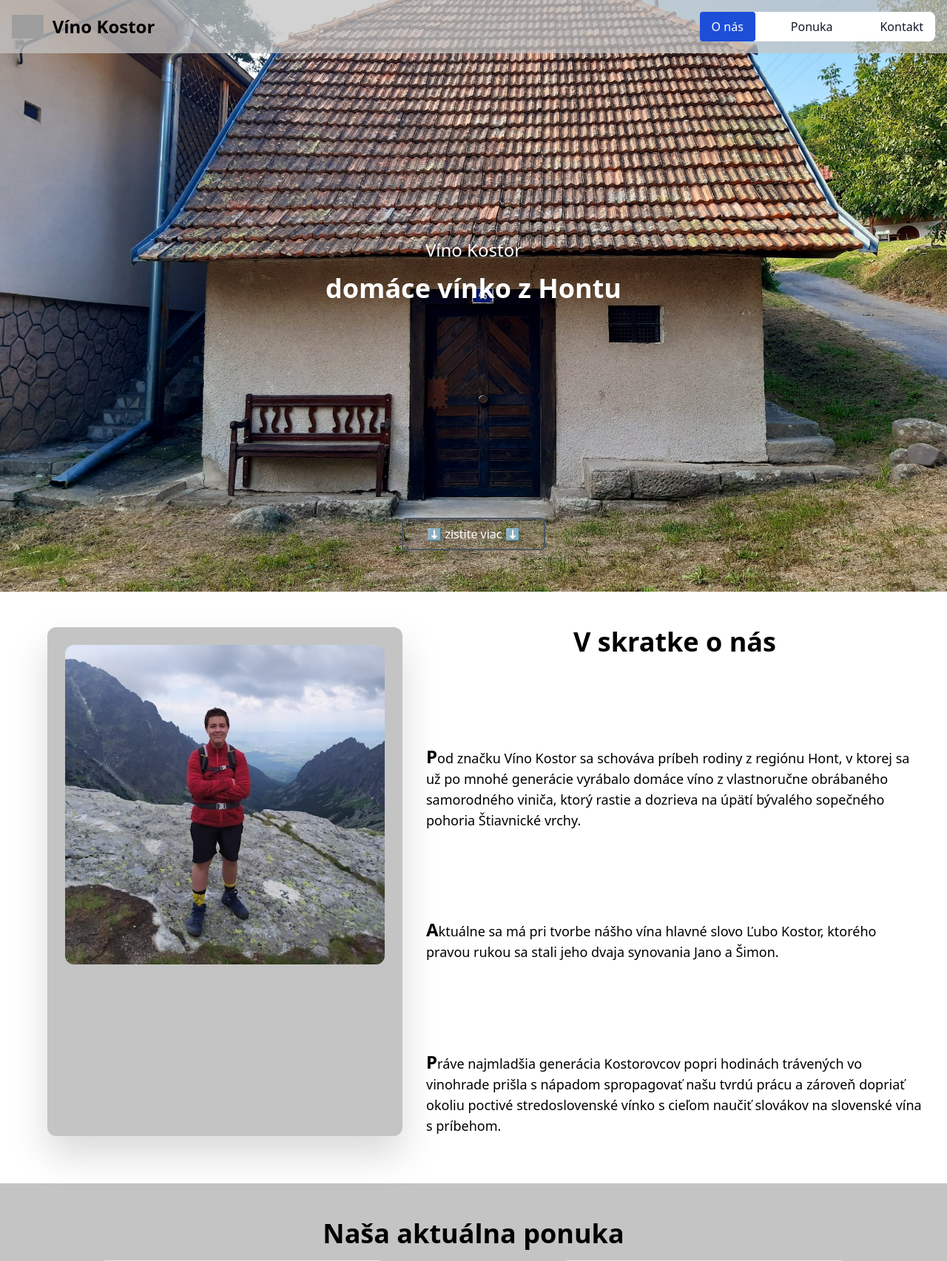
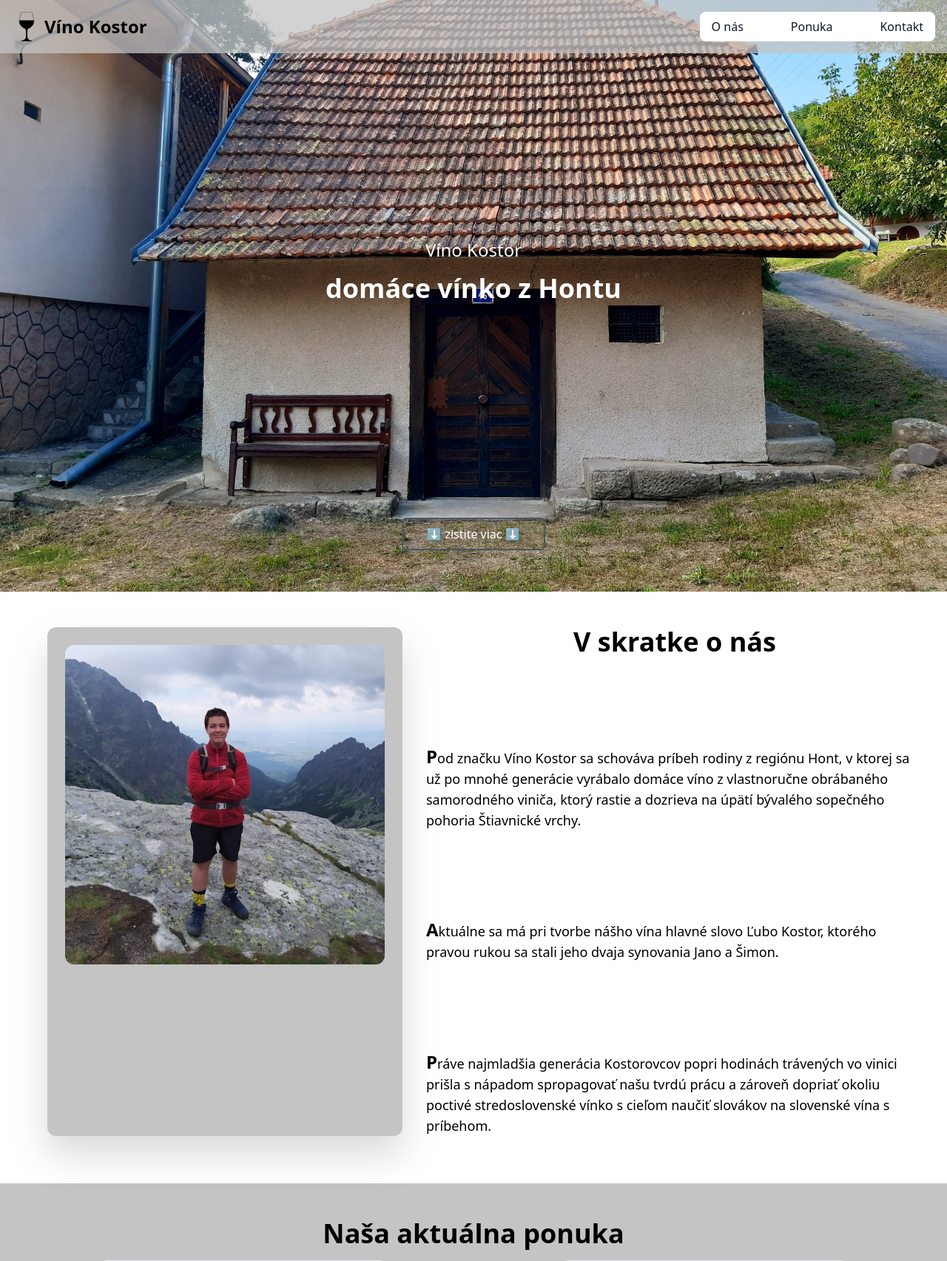
Before and after one commit to Jancikos/vino-kostor, a PHP site: page / in a window 1280 px wide. Shown: the top 1705 px of the page at 74% size. Run offline with PHP 8.4, Linux system fonts and the light colour scheme; style sheets or scripts are compiled from the project's sources; some libraries are stand-ins or nearby versions; grey boxes are pictures that could not be loaded.

Commit message:
navbar edit

```diff
--- a/css/app.css
+++ b/css/app.css
@@ -3,6 +3,9 @@
 @tailwind utilities;
 
 /* general */
+:root {
+    scroll-behavior: smooth;
+}
 section {
     @apply min-h-screen px-8 py-12 box-border bg-primary;
 }
@@ -22,7 +25,7 @@ h2 {
         hover:bg-gray-100;
 
     @apply
-        md:hover:bg-transparent md:hover:text-blue-700 md:px-4 md:py-2;
+        md:hover:bg-primary md:hover:text-blue-700 md:px-4 md:py-2;
 }
 .navbar-item.selected {
     @apply text-white bg-blue-700 rounded;
@@ -100,7 +103,7 @@ h2 {
 
 /* footer */
 footer {
-    @apply w-screen bg-primary max-h-screen;
+    @apply w-full bg-primary max-h-screen;
     @apply flex flex-col md:flex-row items-center justify-around;
     @apply text-secondary text-center text-xl;
 }
--- a/index.html
+++ b/index.html
@@ -11,11 +11,19 @@
     <link rel="stylesheet" href="dist/output.css">
 </head>
 
-    <nav class="bg-primary bg-opacity-75 border-gray-200 absolute w-screen box-border">
+    <nav class="bg-primary bg-opacity-75 border-gray-200 absolute top-0 w-full box-border">
         <div class="max-w-screen-xl flex flex-wrap justify-between mx-auto p-4">
             <a href="https://flowbite.com/" class="flex items-center">
-                <img src="https://flowbite.com/docs/images/logo.svg" class="h-8 mr-3" alt="Flowbite Logo" />
-                <span class="self-center text-2xl font-semibold whitespace-nowrap dark:text-white">Víno Kostor</span>
+                <svg id="svg4170" class="w-10 h-10 mr-1" xmlns:rdf="http://www.w3.org/1999/02/22-rdf-syntax-ns#" xmlns="http://www.w3.org/2000/svg" height="282.22mm" width="142.06mm" version="1.1" xmlns:cc="http://creativecommons.org/ns#" xmlns:dc="http://purl.org/dc/elements/1.1/" viewBox="0 0 503.37047 1000">
+                    <g id="layer1" transform="translate(1548.8 487.64)">
+                    <g id="g4144" transform="matrix(8.7568 0 0 8.7568 -5379 -7084.1)">
+                    <path id="path3406" d="m466.11 866.99h0.056-21.237c-0.40103-1.5335 8.0645-3.6744 10.304-4.8324 7.7178-3.991 8.6453-6.3559 8.7878-22.408 0.14935-16.821-0.74072-20.59-5.3304-22.57-15.367-6.6283-22.422-18.13-20.479-33.386 0.69321-5.4435 6.9537-27.788 8.3208-30h19.606 19.606c1.3671 2.2121 7.6276 24.557 8.3208 30 1.9428 15.256-5.1122 26.758-20.479 33.386-4.5896 1.9797-5.4797 5.7484-5.3304 22.57 0.14253 16.052 1.07 18.417 8.7878 22.408 2.2393 1.158 10.705 3.2988 10.304 4.8324h-21.237z" stroke="#000" fill="none"/>
+                    <path id="path4139" d="m50.135 40.15c-1.0053 14.149 6.0859 24.859 20.695 31.16 4.5897 1.98 5.4794 5.7474 5.3301 22.568-0.1425 16.052-1.0693 18.417-8.7871 22.408-2.2395 1.158-10.706 3.2985-10.305 4.832h21.238 21.182c0.401-1.5336-8.0654-3.674-10.305-4.832-7.7178-3.991-8.6446-6.3562-8.7871-22.408-0.1493-16.822 0.74048-20.589 5.3301-22.568 14.614-6.303 21.704-17.012 20.694-31.162h-56.287z" transform="translate(387.86,745.87)"/>
+                    </g>
+                    </g>
+                    </svg>
+
+                <span class="self-center text-2xl font-semibold whitespace-nowrap">Víno Kostor</span>
             </a>
             <div class="flex">
                 <button data-collapse-toggle="navbar-cta" type="button"
@@ -31,18 +39,18 @@
             </div>
             <div class="items-center justify-between hidden w-full md:flex md:w-auto" id="navbar-cta">
                 <ul
-                    class="flex flex-col font-medium p-4 md:p-0 mt-4 border border-gray-100 rounded-lg bg-gray-50 md:flex-row md:space-x-8 md:mt-0 md:border-0 md:bg-white dark:bg-gray-800 md:dark:bg-gray-900 dark:border-gray-700">
+                    class="flex flex-col font-medium p-4 md:p-0 mt-4 border border-gray-100 rounded-lg bg-gray-50 md:flex-row md:space-x-8 md:mt-0 md:border-0 md:bg-white">
                     <li>
-                        <a href="#"
-                            class="navbar-item selected"
+                        <a href="#about-us"
+                            class="navbar-item"
                             aria-current="page">O nás</a>
                     </li>
                     <li>
-                        <a href="#"
+                        <a href="#products"
                             class="navbar-item">Ponuka</a>
                     </li>
                     <li>
-                        <a href="#"
+                        <a href="#contact"
                             class="navbar-item">Kontakt</a>
                     </li>
                 </ul>
@@ -56,7 +64,7 @@
             <h2 class="text-l text-white mt-4">domáce vínko z Hontu</h2>
 
             <div class="flex flex-col px-8 py-2 mt-auto mb-2 bg-transparent border-gray-600 border-2 rounded-md text-center text-white hover:bg-gray-400">
-                <div>⬇️ zistite viac ⬇️</div>
+                <a href="#about-us">⬇️ zistite viac ⬇️</a>
             </div>
         </div>
     </section>
@@ -72,7 +80,7 @@
             <h2>V skratke o nás</h2>
             <p>Pod značku Víno Kostor sa schováva príbeh rodiny z regiónu Hont, v ktorej sa už po mnohé generácie vyrábalo domáce víno  z vlastnoručne obrábaného samorodného viniča, ktorý rastie a dozrieva na úpätí bývalého sopečného pohoria Štiavnické vrchy.</p>
             <p>Aktuálne sa má pri tvorbe nášho vína hlavné slovo Ľubo Kostor, ktorého pravou rukou sa stali  jeho dvaja synovania Jano a Šimon.</p>
-            <p>Práve najmladšia generácia Kostorovcov popri hodinách trávených vo vinohrade prišla s nápadom  spropagovať našu tvrdú prácu a zároveň dopriať okoliu poctivé stredoslovenské vínko s cieľom naučiť slovákov na slovenské vína s príbehom.</p>
+            <p>Práve najmladšia generácia Kostorovcov popri hodinách trávených vo vinici prišla s nápadom  spropagovať našu tvrdú prácu a zároveň dopriať okoliu poctivé stredoslovenské vínko s cieľom naučiť slovákov na slovenské vína s príbehom.</p>
         </div>
     </section>
 
@@ -113,7 +121,7 @@
                     <h3>Ľubko Kostor</h3>
                     <p class="contact-job">hlavný vincúr</p>
 
-                    <div class="contact-quote"><p class="md:text-5xl">Víno a hlavne vinohrad je mojou celoživotnou záľubou.</p></div>
+                    <div class="contact-quote"><p class="md:text-5xl">Víno a hlavne vinica je mojou celoživotnou záľubou.</p></div>
 
                     <a class="contact-phone" href="tel:0903 548 162" >0903 548 162</a>
                 </div>
```
Also changed, not shown: obrazky/produkty/WineGlass2.svg (added).
